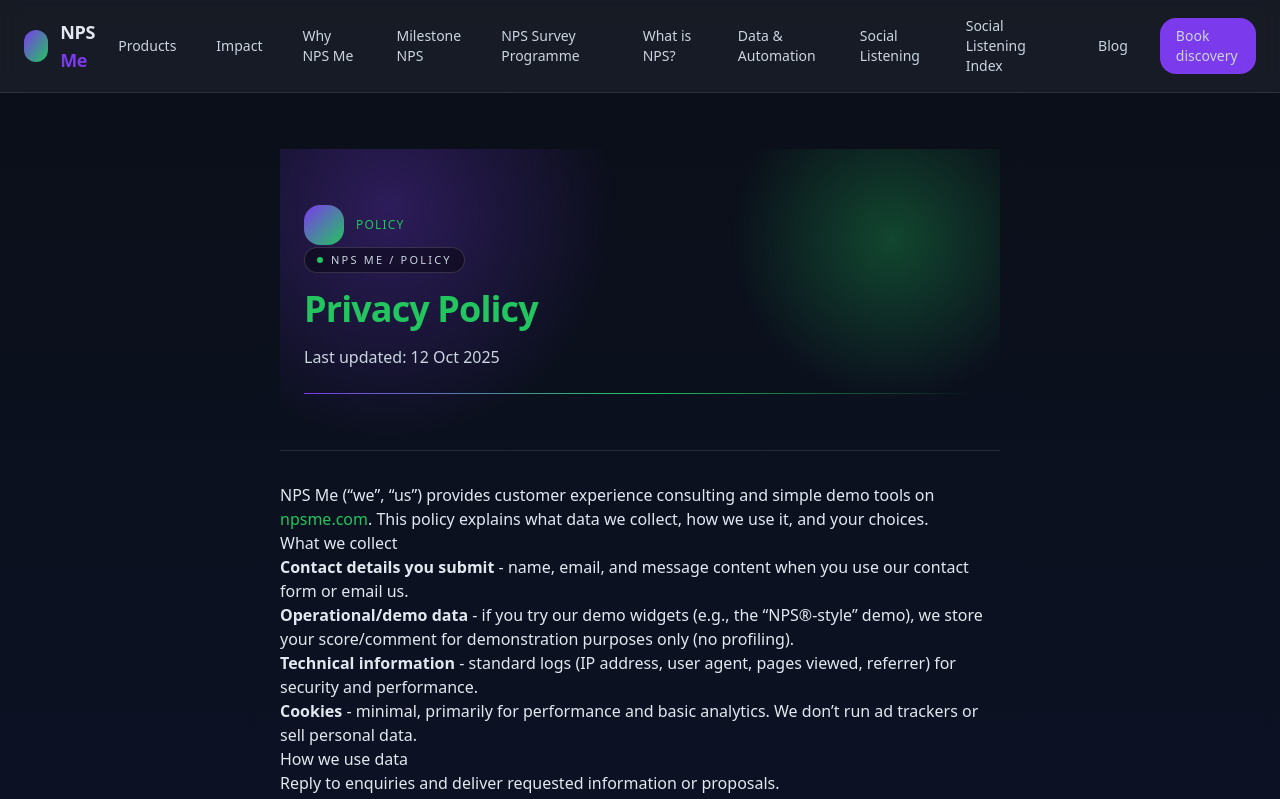
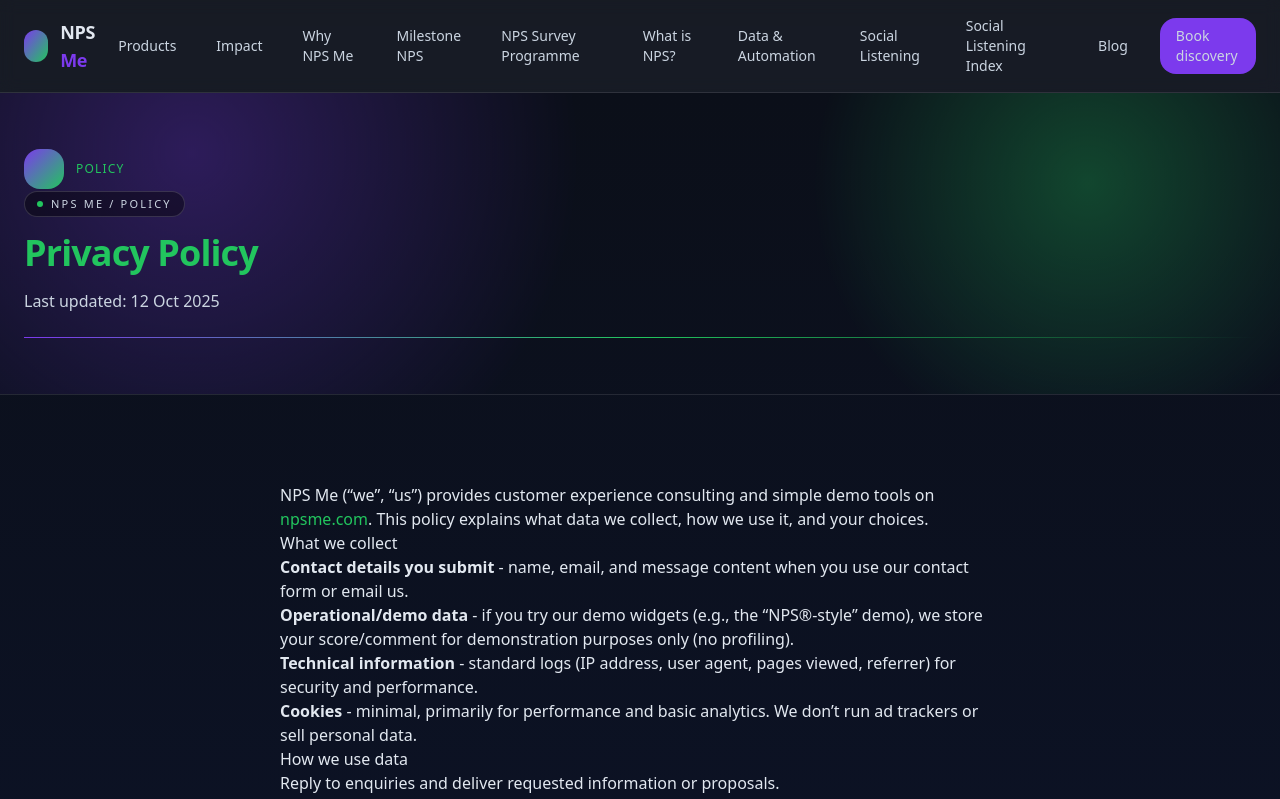
Before and after one commit to CasparRitchie/npsme-site, a React (Vite) app: page /privacy in a window 1280 px wide. Shown: the top 799 px of the page. Built offline with nearby package versions, Linux system fonts and the light colour scheme.

Commit message:
Update overall page header layout and format, apply to other pages

```diff
--- a/src/Privacy.jsx
+++ b/src/Privacy.jsx
@@ -15,7 +15,6 @@ export default function Privacy() {
         title="Privacy Policy | NPS Me"
         description="How NPS Me handles data, cookies, and third-party services. Contact details for privacy requests."
       />
-      <section className="mx-auto max-w-3xl px-6 py-14">
         <PageHeader
           iconLabel="Policy"
           tag="NPS Me / Policy"
@@ -23,6 +22,7 @@ export default function Privacy() {
           title=""
           subtitle={`Last updated: ${updated}`}
         />
+      <section className="mx-auto max-w-3xl px-6 py-14">
 
         <div className="prose prose-invert prose-slate mt-8">
           <p>
```
